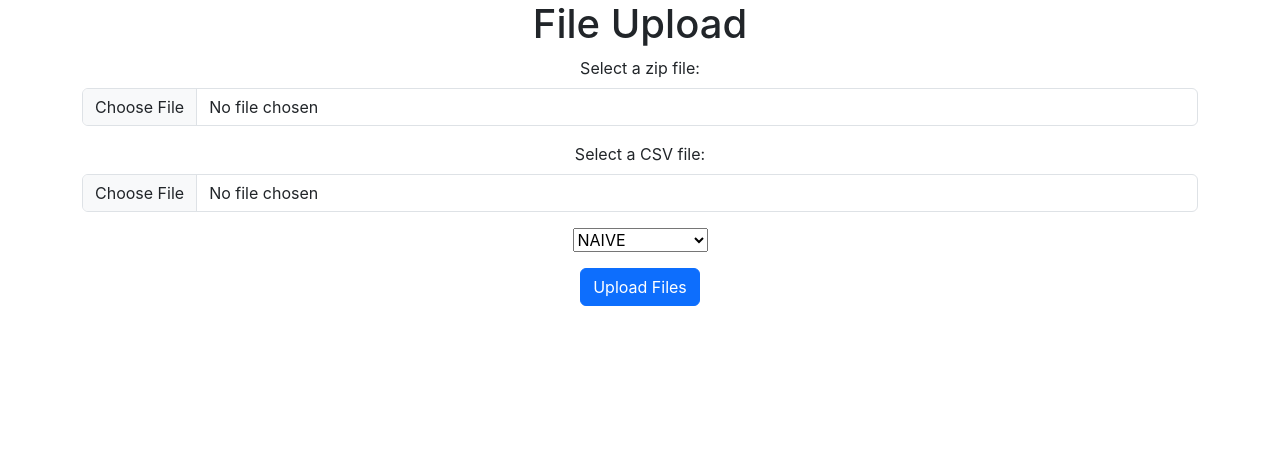
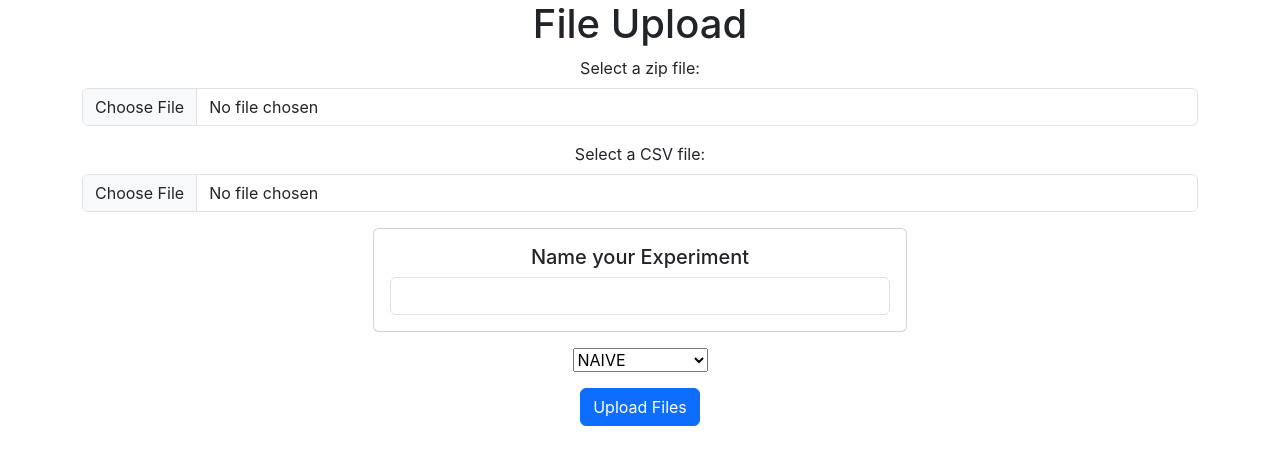
Before and after one commit to sa4s-serc/switch, a React (Create React App) app: page / in a window 1280 px wide. Shown: the top 464 px of the page. Built offline with nearby package versions, Linux system fonts and the light colour scheme; no server answers.

Commit message:
Added ID propert

```diff
--- a/src/Home.js
+++ b/src/Home.js
@@ -9,7 +9,7 @@ const Home = () => {
   const [showDashBoard ,  setShowDashBoard] = useState(false);
   const [stopProcessing , setstopProcessing] = useState(false);
   const [selectedOption, setSelectedOption] = useState('');
-
+  const [ID, setID] = useState('')
 
   const handleZipFileChange = (event) => {
     const file = event.target.files[0];
@@ -19,6 +19,13 @@ const Home = () => {
   const handleCSVFileChange = (event) => {
     const file = event.target.files[0];
     setSelectedCSVFile(file);
+  };
+
+
+  const handleIdChange = (event) => {
+    // Update the ID state with the new value from the input field
+    setID(event.target.value);
+    console.log(ID)
   };
 
   const handleUpload = async () => {
@@ -105,7 +112,12 @@ const Home = () => {
   const downloadData= async ()=>{
     try{
       const response = await fetch('http://localhost:3001/api/downloadData', {
-          method: 'POST'
+          method: 'POST',
+          headers: {
+            "Content-Type": "application/json",
+          },
+          body: JSON.stringify({ data: ID }),
+
         });
       if(response.ok){
         console.log("Downloaded succesfully");
@@ -168,7 +180,28 @@ const Home = () => {
         </div>
         <div>
 
-        <div className="mb-3">
+        <div className="container">
+      <div className="row justify-content-center">
+        <div className="col-md-6">
+          <div className="card">
+            <div className="card-body">
+              <h5 className="card-title">Name your Experiment</h5>
+              <div className="form-group">
+                <input
+                  type="text"
+                  id="IdInput"
+                  className="form-control"
+                  onChange={handleIdChange}
+                  value={ID}
+                />
+              </div>
+            </div>
+          </div>
+        </div>
+      </div>
+    </div>
+
+        <div className="mb-3 mt-3">
           <select className="selectpicker" value={selectedOption} onChange={handleSelectChange}>
             {/* <option value="">Select an option</option> */}
             <option value="NAIVE">NAIVE</option>
```
